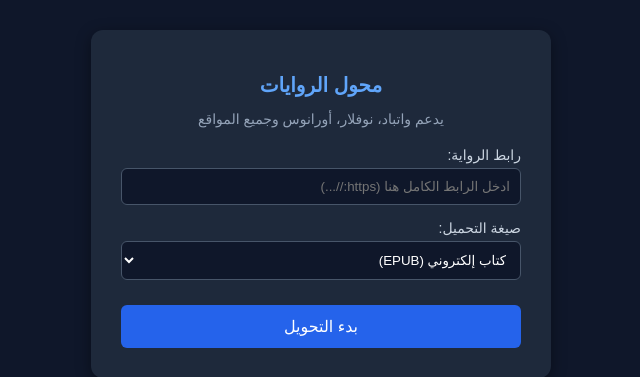
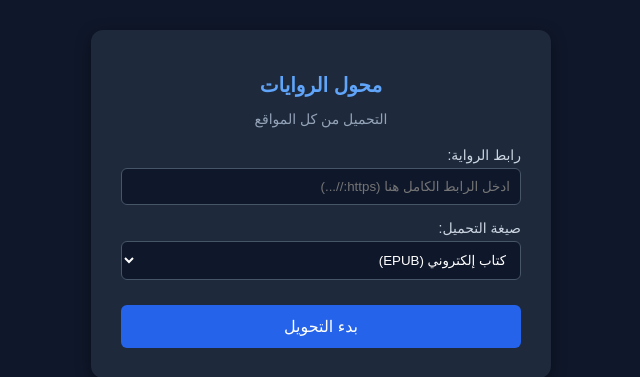
Before and after one commit to maigfx1997/Novel-, a Flask app: page / in a window 1280 px wide. Shown: the part 196-573 px from the top of the page, without its empty margins (319-959 px from the left). Run offline with Flask 3, Linux system fonts and the light colour scheme.

Commit message:
Update new_doc.html

```diff
--- a/templates/new_doc.html
+++ b/templates/new_doc.html
@@ -20,7 +20,7 @@
 <body>
     <div class="card">
         <h1>محول الروايات</h1>
-        <p class="subtitle">يدعم واتباد، نوفلار، أورانوس وجميع المواقع</p>
+<p class="subtitle">التحميل من كل المواقع</p>
 
         <div class="form-group">
             <label for="novelUrl">رابط الرواية:</label>
```
